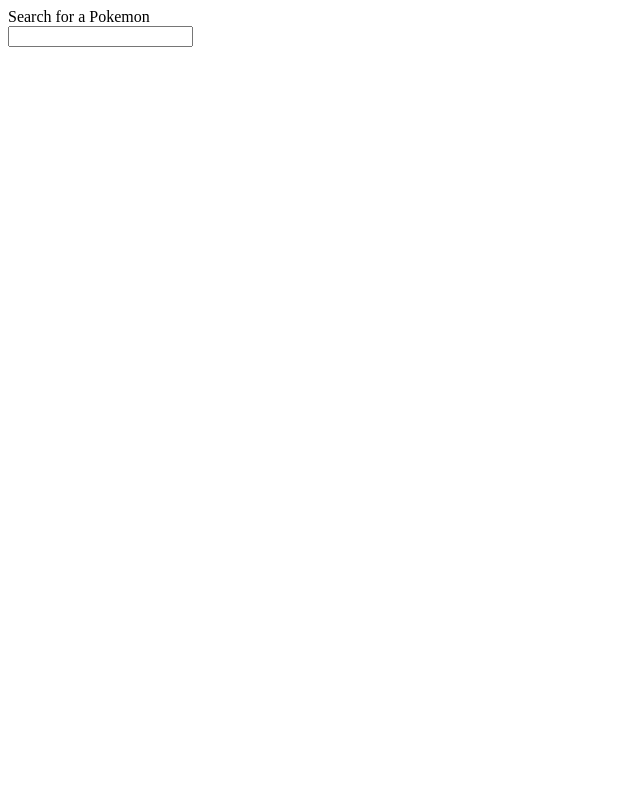
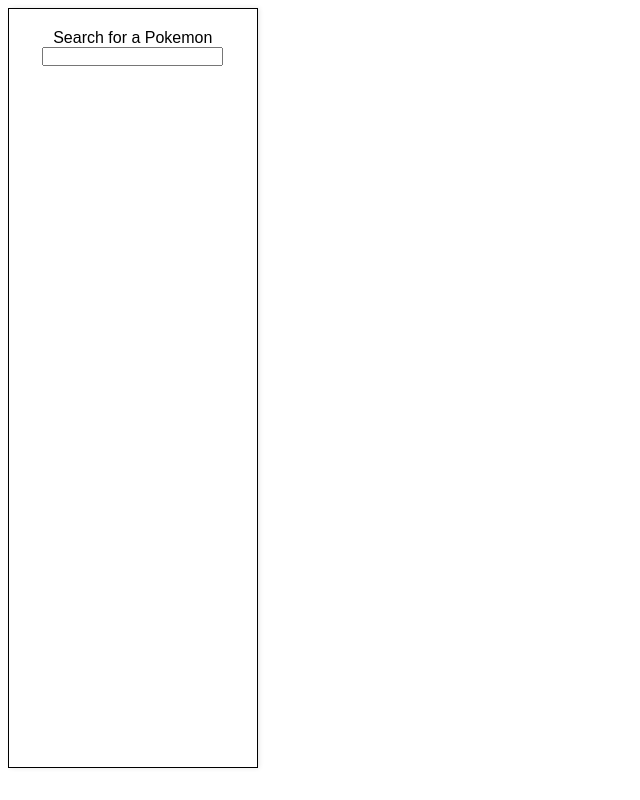
Before and after one commit to Owale128/Pokemon-API, a website built with Vite: page Pokemon-API/index.html in a window 1280 px wide. Shown: the whole page, without its empty margins (0-640 px from the left). Built offline with nearby package versions, Linux system fonts and the light colour scheme.

Commit message:
🚀 Styled search Container

```diff
--- a/Pokemon-API/index.html
+++ b/Pokemon-API/index.html
@@ -9,8 +9,8 @@
   </head>
   <body>
 
-    <div id="searchContainer">
-      <form id="searchForm">
+    <div id="searchContainer" class="searchContainer">
+      <form id="searchForm" class="searchForm">
         <label for="searchText">Search for a Pokemon</label>
         <br>
         <input type="text" name="searchText" id="searchText">
--- a/Pokemon-API/src/sass/main.scss
+++ b/Pokemon-API/src/sass/main.scss
@@ -0,0 +1,21 @@
+* {
+    padding: 0;
+    margin: 0;
+    box-sizing: border-box;
+}
+
+body {
+    display: flex;
+    font-family: Arial, Helvetica, sans-serif;
+}
+
+.searchContainer {
+   height: 95vh;
+   width: 15.6rem;
+   padding: 1.25rem;
+   margin: 0.5rem;
+   text-align: center;
+   background-color: #fff;
+   border: 1px solid black;
+   box-shadow: 0.1rem 0 0.3rem rgba(0, 0, 0, 0.1);
+}
```
